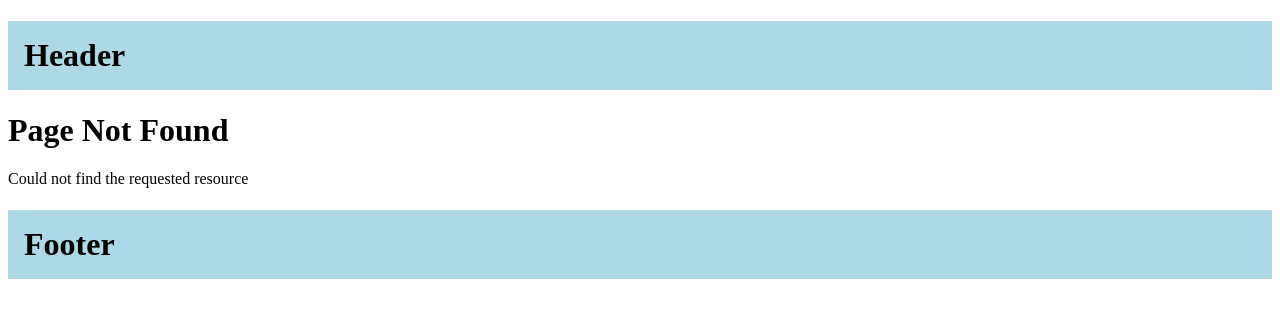
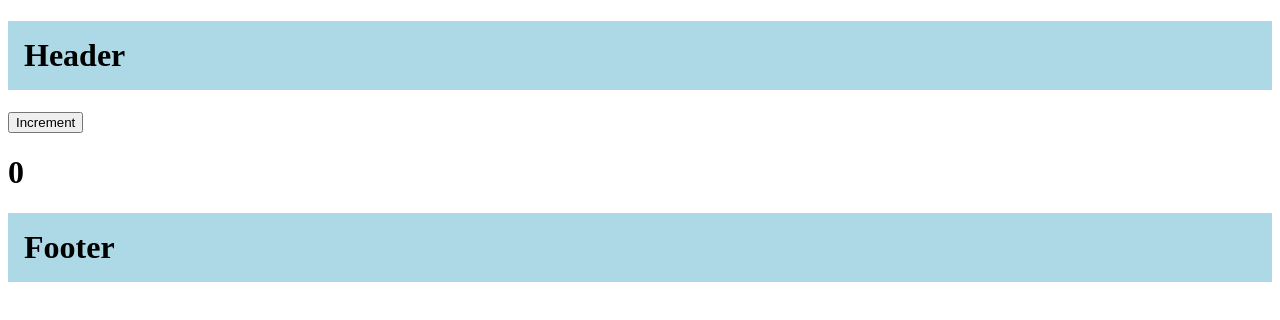
Before and after one commit to augustinejoseph/next_js_basics, a Next.js app: page /counter in a window 1280 px wide. Before the commit this address had no page. Shown: the top 320 px of the page. Built offline with nearby package versions, Linux system fonts and the light colour scheme.

Commit message:
Feature/ metadata in use client modules

```diff
--- /dev/null
+++ b/src/app/counter/counter.tsx
@@ -0,0 +1,17 @@
+'use client'
+
+import { useState } from "react";
+
+export const Counter = () =>  {
+  const [count, setCount] = useState(0);
+  const handleIncrementCount = () => {
+    setCount(count + 1);
+  }
+
+    return (
+      <>
+        <button onClick={handleIncrementCount}>Increment</button>
+        <h1>{count}</h1>
+      </>
+    );
+  };
--- /dev/null
+++ b/src/app/counter/page.tsx
@@ -0,0 +1,14 @@
+import { Metadata } from "next";
+import { Counter } from "./counter";
+
+export const metadata = {
+    title : 'Counter',
+    description : "Counter in NEXT JS"
+}
+
+export default function CounterApp() {
+
+  return (
+    <Counter />
+  )
+}
```
Also changed, not shown: src/app/products/[productId]/page.tsx (+12 -2 lines).
